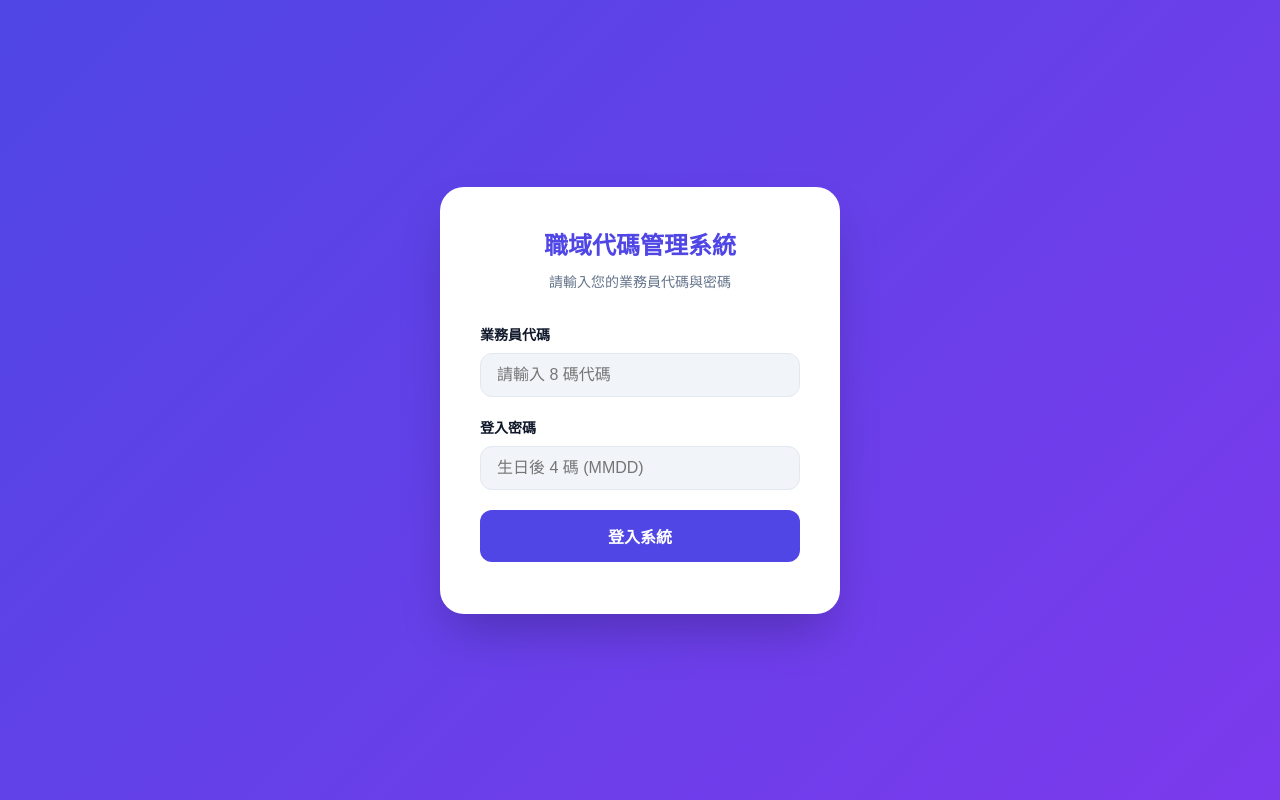
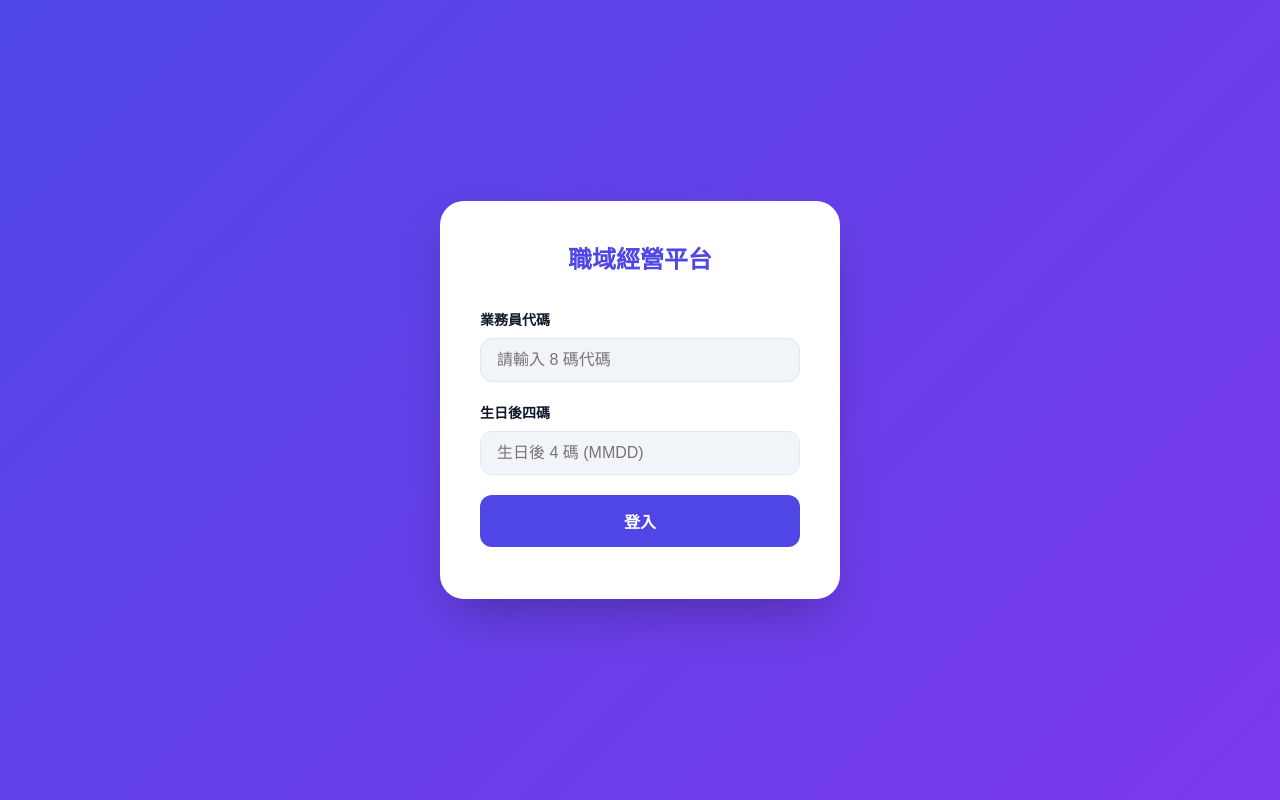
Before and after one commit to hub-google/company_code, a plain HTML site: page index.html in a window 1280 px wide. Drawn offline with Linux system fonts and the light colour scheme.

Commit message:
v4.10_UI_Final_Adjustments

```diff
--- a/app.js
+++ b/app.js
@@ -275,7 +275,7 @@ async function refreshHistory() {
                             <div class="col-no-fixed">${h.no}</div>
                             <div class="col-kind-small" style="font-size:0.8rem; color:var(--text-muted);">${h.kind}</div>
                             <div class="col-name-fixed-his" style="font-weight:600; font-size:0.9rem;">${h.name}</div>
-                            <div class="col-time-fixed" style="color:var(--text-muted);">${h.time ? new Date(h.time).toLocaleString([], {month:'numeric', day:'numeric', hour:'2-digit', minute:'2-digit'}) : ''}</div>
+                            <div class="col-time-fixed" style="color:var(--text-muted);">${h.time ? new Date(h.time).toLocaleString([], {year:'numeric', month:'numeric', day:'numeric', hour:'2-digit', minute:'2-digit'}) : ''}</div>
                         </div>
                     </div>
                 `).join('');
--- a/index.html
+++ b/index.html
@@ -17,8 +17,7 @@
         <div class="login-container">
             <div class="login-card">
                 <div class="login-header">
-                    <h1>職域代碼管理系統</h1>
-                    <p>請輸入您的業務員代碼與密碼</p>
+                    <h1>職域經營平台</h1>
                 </div>
                 <div class="login-form">
                     <div class="form-group">
@@ -26,10 +25,10 @@
                         <input type="text" id="username" placeholder="請輸入 8 碼代碼" maxlength="8">
                     </div>
                     <div class="form-group">
-                        <label for="password">登入密碼</label>
+                        <label for="password">生日後四碼</label>
                         <input type="password" id="password" placeholder="生日後 4 碼 (MMDD)" maxlength="4">
                     </div>
-                    <button id="loginBtn" class="btn-primary">登入系統</button>
+                    <button id="loginBtn" class="btn-primary">登入</button>
                     <div id="loginError" class="error-msg"></div>
                 </div>
             </div>
@@ -40,7 +39,7 @@
     <div id="dashboardPage" class="page">
         <nav class="navbar">
             <div class="nav-container">
-                <div class="nav-brand">職域代碼管理</div>
+                <div class="nav-brand">職域經營平台</div>
                 <div class="nav-user-info">
                     <span id="displayUserId">ID: --------</span>
                     <button id="logoutBtn" class="btn-text">登出</button>
```
